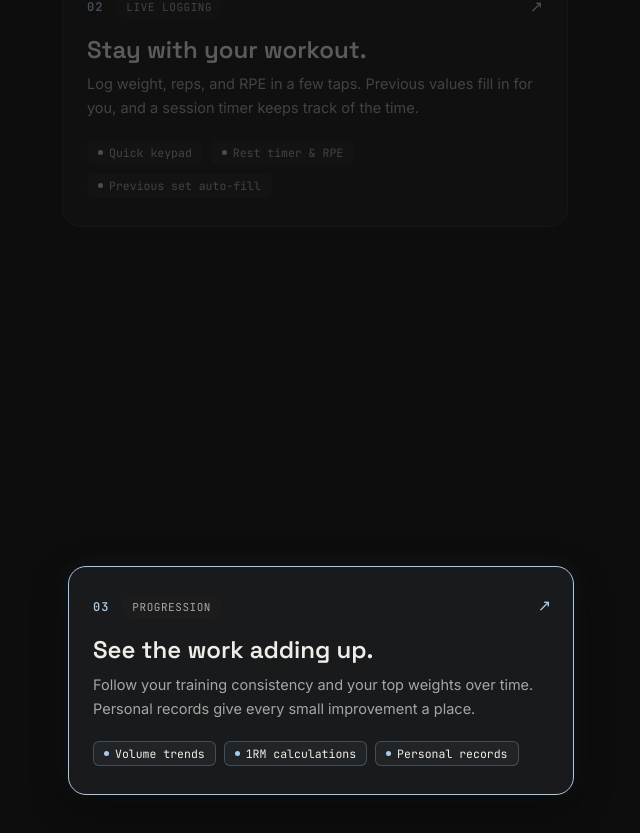
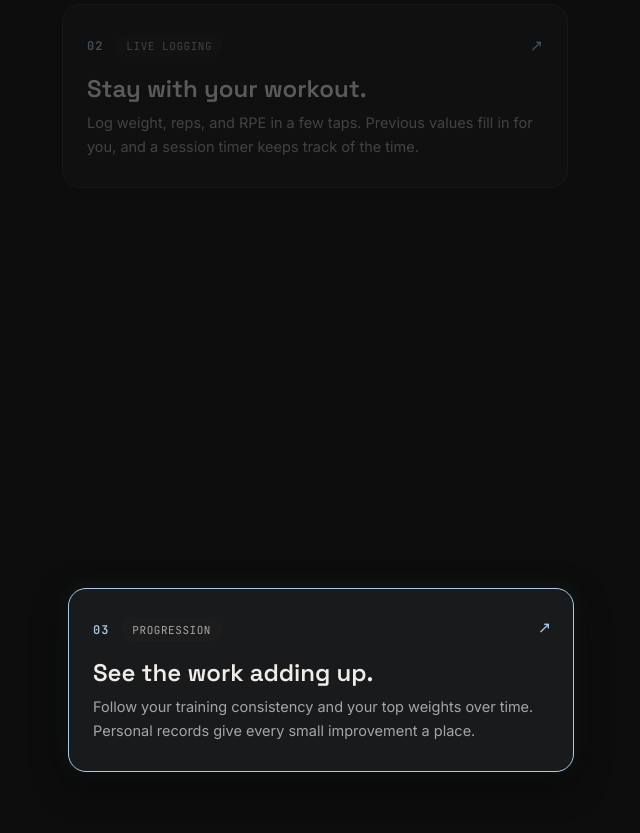
Before and after one commit to AalishMS/OpenGym-Product-Page, a React (Vite) app: page / in a window 1280 px wide. Shown: the part 2079-2912 px from the top of the page, without its empty margins (26-666 px from the left). Built offline with nearby package versions, Linux system fonts and the light colour scheme; a web font is replaced by a local one.

Commit message:
fix: remove feature card pills

```diff
--- a/src/components/ProductStory.css
+++ b/src/components/ProductStory.css
@@ -120,39 +120,6 @@
   font-size: 14.5px;
   color: var(--color-text-secondary);
   line-height: 1.65;
-}
-
-.story-stage-tags {
-  display: flex;
-  flex-wrap: wrap;
-  gap: 8px;
-  margin-top: 4px;
-}
-
-.story-tag {
-  display: inline-flex;
-  align-items: center;
-  gap: 6px;
-  font: 500 11.5px var(--font-mono);
-  color: var(--color-text-secondary);
-  background: rgba(255, 255, 255, 0.04);
-  border: 1px solid var(--color-border-subtle);
-  padding: 4px 10px;
-  border-radius: 6px;
-  transition: border-color 0.2s, background 0.2s, color 0.2s;
-}
-
-.story-choice.active .story-tag {
-  color: var(--color-text-primary);
-  border-color: rgba(169, 202, 232, 0.25);
-  background: rgba(169, 202, 232, 0.06);
-}
-
-.story-tag-dot {
-  width: 5px;
-  height: 5px;
-  border-radius: 50%;
-  background: var(--color-accent);
 }
 
 /* Sticky Preview Column */
@@ -371,7 +338,6 @@
 @media (prefers-reduced-motion: reduce) {
   .story-choice,
   .story-arrow,
-  .story-tag,
   .indicator-pill,
   .story-tab {
     transition: none !important;
--- a/src/components/ProductStory.tsx
+++ b/src/components/ProductStory.tsx
@@ -6,12 +6,6 @@ import { config } from '../config';
 import './ProductStory.css';
 
 const STAGE_CATEGORIES = ['WORKOUT BUILDER', 'LIVE LOGGING', 'PROGRESSION'];
-
-const STAGE_TAGS = [
-  ['Custom splits', 'Target sets & notes', 'Bundled programs'],
-  ['Quick keypad', 'Rest timer & RPE', 'Previous set auto-fill'],
-  ['Volume trends', '1RM calculations', 'Personal records'],
-];
 
 export default function ProductStory() {
   const [activeStage, setActiveStage] = useState(0);
@@ -137,14 +131,6 @@ export default function ProductStory() {
                     <strong>{stage.title}</strong>
                     <span className="story-desc">{stage.description}</span>
                   </div>
-                  <div className="story-stage-tags">
-                    {STAGE_TAGS[i].map((tag) => (
-                      <span key={tag} className="story-tag">
-                        <span className="story-tag-dot" />
-                        {tag}
-                      </span>
-                    ))}
-                  </div>
                 </button>
               </div>
             ))}
```
